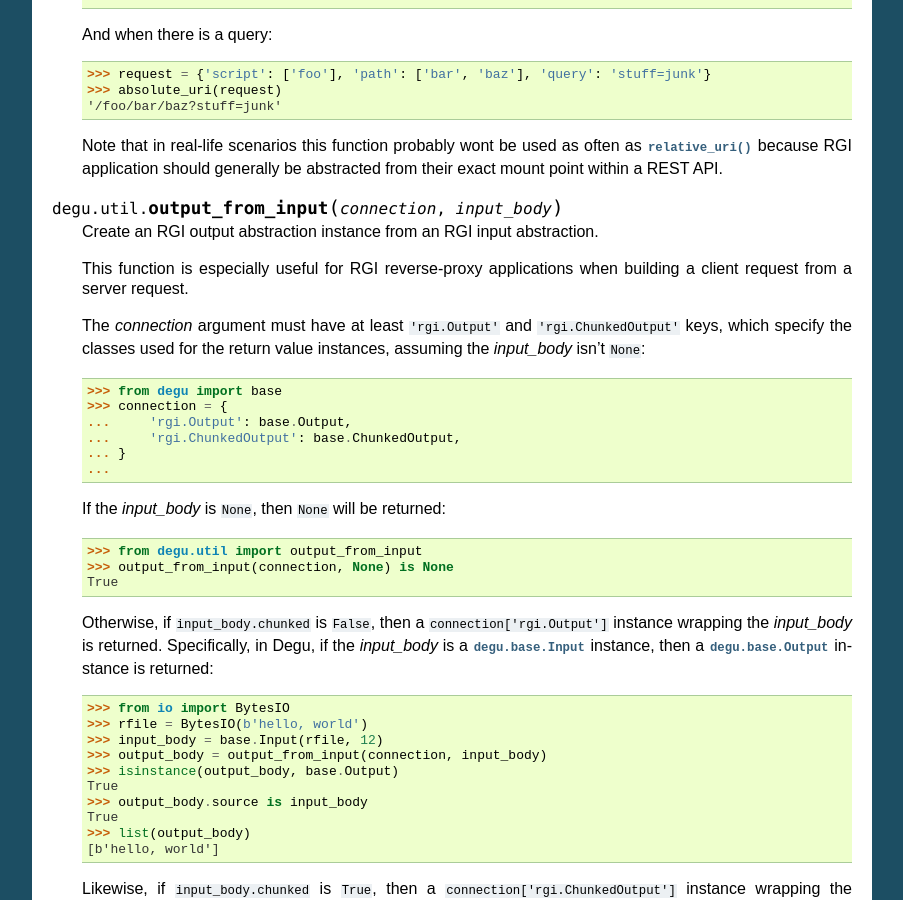
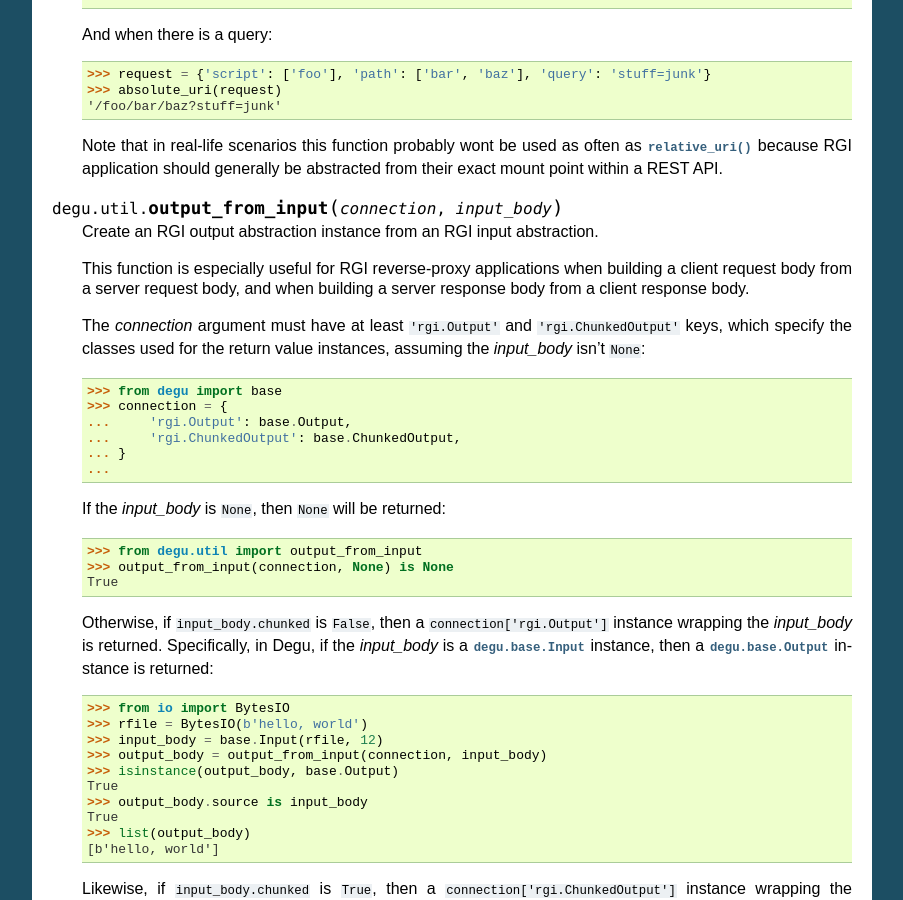
Before and after one commit to json420/degu, a Sphinx documentation site: the page built from doc/degu.util.rst, in a window 1280 px wide and 900 px high, scrolled down 1229 px. Shown: the whole window, without its empty margins (198-1101 px from the left). Built offline with Sphinx 7.4.7, drawn with Linux system fonts in a browser that asks for light colours.

Commit message:
clarification in degu.util.rst

```diff
--- a/doc/degu.util.rst
+++ b/doc/degu.util.rst
@@ -91,7 +91,8 @@ Functions
     Create an RGI output abstraction instance from an RGI input abstraction.
 
     This function is especially useful for RGI reverse-proxy applications when
-    building a client request from a server request.
+    building a client request body from a server request body, and when building
+    a server response body from a client response body.
 
     The *connection* argument must have at least ``'rgi.Output'`` and
     ``'rgi.ChunkedOutput'`` keys, which specify the classes used for the return
```
